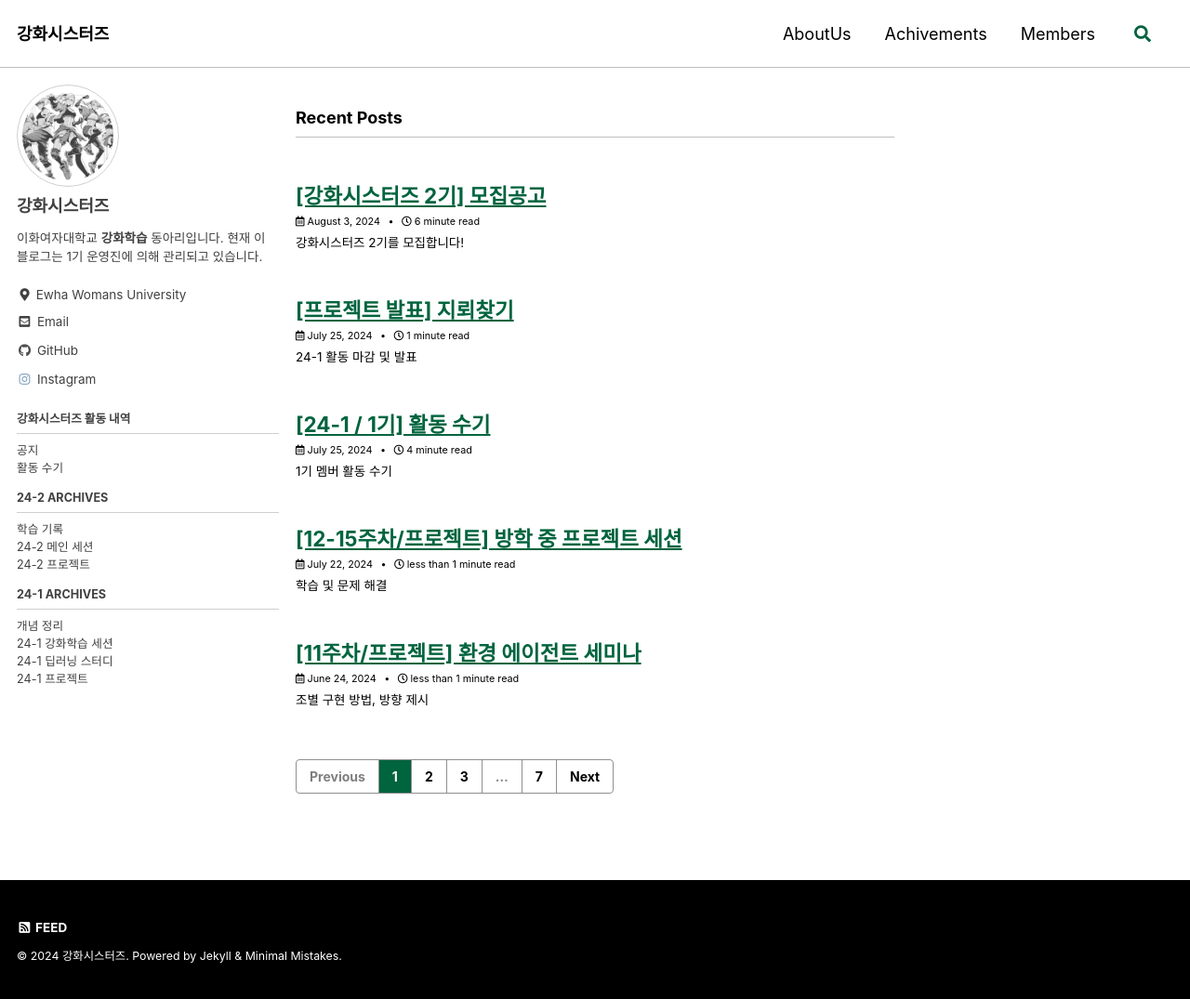
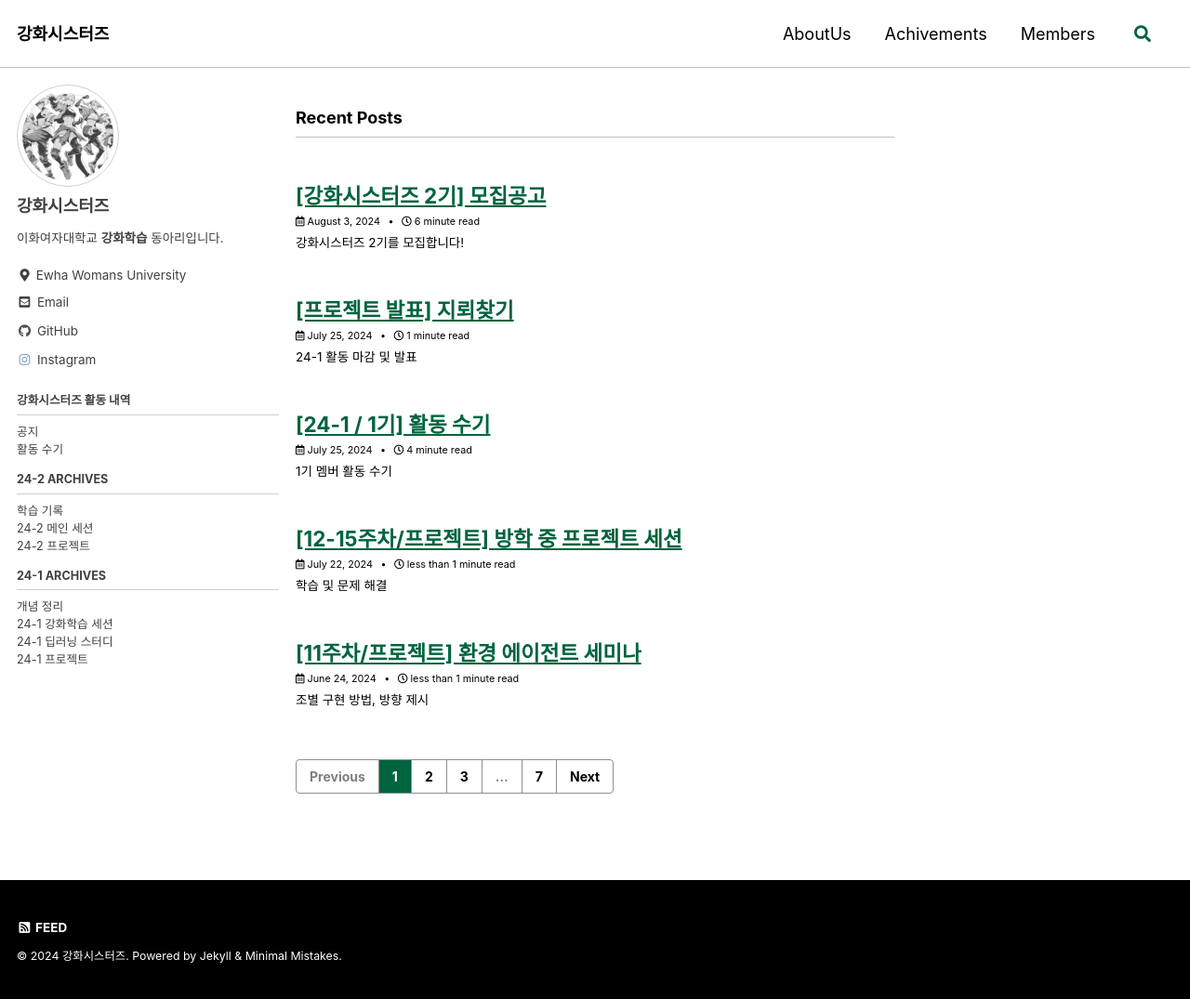
Before and after one commit to sy-mwish/kanghwasisters.github.io, a Jekyll site: the page built from index.html, in a window 1280 px wide and 1075 px high. Shown: the whole window at 93% size. Built offline with Jekyll 4.4.1, drawn with Linux system fonts in a browser that asks for light colours; cached includes are drawn as plain includes; the list of posts is cut into pages by our own code.

Commit message:
모집공고 및 소개 수정

```diff
--- a/_config.yml
+++ b/_config.yml
@@ -20,7 +20,7 @@ title                    : "강화시스터즈"
 title_separator          : "-"
 subtitle                 : # site tagline that appears below site title in masthead
 name                     : "강화시스터즈"
-description              : "이화여자대학교  강화학습  동아리  강화시스터즈입니다."
+description              : "이화여자대학교  강화학습  동아리  강화시스터즈입니다. 강화학습, 딥러닝에 관심있는 모든 벗들을 환영합니다!"
 url                      : "https://kanghwasisters.github.io/" # the base hostname & protocol for your site e.g. "https://mmistakes.github.io"
 baseurl                  : "" # the subpath of your site, e.g. "/blog"
 repository               : "kanghwasisters/kanghwasisters.github.io" # GitHub username/repo-name e.g. "mmistakes/minimal-mistakes"
@@ -106,7 +106,7 @@ analytics:
 author:
   name             : "강화시스터즈"
   avatar           : "/assets/image/MainImage.png" # path of avatar image, e.g.
-  bio              : "이화여자대학교 **강화학습** 동아리입니다.  현재 이 블로그는 1기 운영진에 의해 관리되고 있습니다."
+  bio              : "이화여자대학교 **강화학습** 동아리입니다."
   location         : "Ewha  Womans  University"
   email            :
   links:
```
Also changed, not shown: _posts/2024-08-03-Recruitment2.md (+1 -1 lines).
